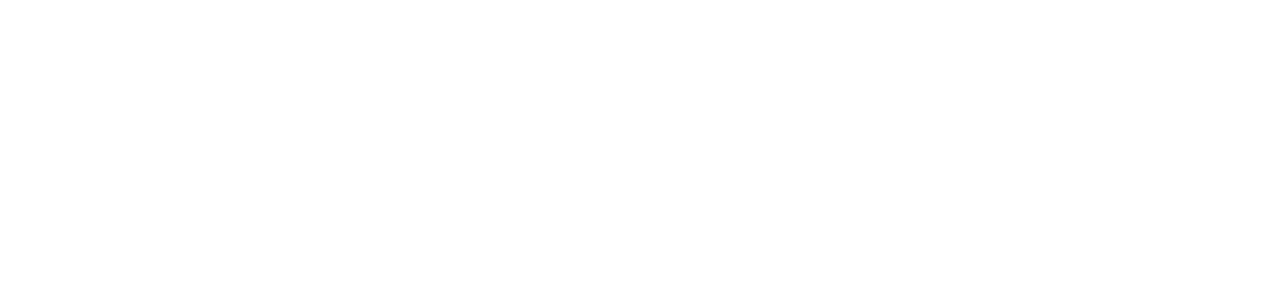
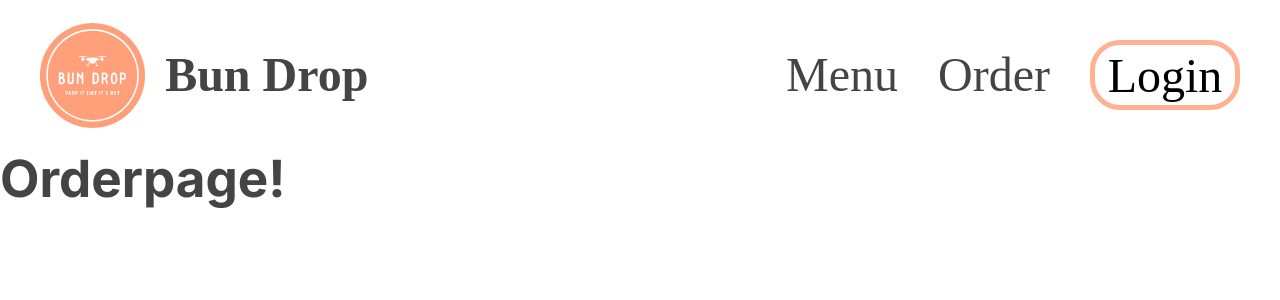
Before and after one commit to emmadq/bun-drop, a React (Vite) app: page /order in a window 1280 px wide. Before the commit this address had no page. Shown: the top 300 px of the page. Built offline with nearby package versions, Linux system fonts and the light colour scheme; a web font is replaced by a local one.

Commit message:
add small fix navbar

```diff
--- a/src/App.css
+++ b/src/App.css
@@ -7,6 +7,7 @@
 body {
   min-height: 100vh;
   font-family: "Inter", sans-serif; /* Se till att fonten appliceras på body */
+  color: #444;
   display: flex;
   flex-direction: column;
   overflow-x: hidden;
@@ -26,6 +27,7 @@ a {
 
 .Navbar-container {
   height: 150px;
+  width: 100vw;
   max-width: 1920px;
   display: flex;
   justify-content: space-between;
@@ -54,18 +56,37 @@ a {
   margin-right: 40px;
   display: flex;
   align-items: center;
-}
-
-.link-cont a {
   text-decoration: none;
   color: inherit;
   font-family: "Just Me Again Down Here", cursive;
   font-size: 3rem;
+}
+
+.link-cont a {
   margin-left: 40px;
+  color: #444;
+  height: 55px;
+  display: flex;
+  justify-content: center;
+  align-items: center;
+}
+
+.link-cont a:hover {
+  color: #ffb191 !important;
+}
+
+.link-cont:hover {
+  color: inherit !important;
+}
+
+.link-cont .active {
+  color: #444;
+  border-bottom: 5px solid #ffb191;
 }
 
 .link-cont button {
   height: 70px;
+  width: 150px;
   border-radius: 30px;
   display: flex;
   align-items: center;
@@ -74,6 +95,22 @@ a {
   margin-left: 40px;
   border: 5px solid #ffb191;
   background-color: transparent;
+  display: flex;
+  align-items: center;
+  justify-content: center;
+}
+
+.link-cont button:hover {
+  background-color: #ffb191;
+  color: #efefef;
+  border: none;
+}
+
+.link-cont button:focus {
+  background-color: #ffb191;
+  color: #efefef;
+  border: none;
+  outline: none;
 }
 
 .footer-container {
@@ -321,12 +358,16 @@ a {
   width: 500px;
   height: 900px;
   position: fixed;
+  top: 50%;
+  left: 50%;
+  transform: translate(-50%, -50%);
   border-radius: 40px;
   display: flex;
   flex-direction: column;
   align-items: center;
   justify-content: space-between;
   border-radius: 40px;
+  overflow: hidden;
 }
 
 .burger-modal:hover {
@@ -352,7 +393,7 @@ a {
 
 #burger-modal-img {
   position: relative;
-  width: 100%;
+  width: 101%;
   border-radius: 40px;
 }
 
@@ -445,6 +486,9 @@ a {
 }
 
 .burger-modal-btn-cont button:hover {
-  border: #efefef solid 3px;
+  border: #efefef solid px;
   transition: border 0.1s ease;
 }
+
+.menu {
+}
--- a/src/App.jsx
+++ b/src/App.jsx
@@ -2,6 +2,8 @@ import React from "react";
 import "./App.css";
 import { BrowserRouter as Router, Routes, Route, Link } from "react-router-dom";
 import Home from "./pages/Home";
+import Meny from "./pages/Meny";
+import Order from "./pages/Order";
 
 const App = () => {
   return (
@@ -9,6 +11,9 @@ const App = () => {
       <Router>
         <Routes>
           <Route path="/" element={<Home></Home>}></Route>
+          <Route path="/menu" element={<Meny></Meny>}></Route>
+          <Route path="/order" element={<Order></Order>}></Route>
+
           <Route></Route>
         </Routes>
       </Router>
--- a/src/components/Navbar.jsx
+++ b/src/components/Navbar.jsx
@@ -1,22 +1,45 @@
-import React from "react";
+import React, { useState, useEffect } from "react";
 import LogoC from "../assets/bun drop images/logo-color.png";
 
 const Navbar = () => {
-  const meny = [];
+  const [clicked, setClicked] = useState("");
 
-  fetch("http://localhost:3000/menu")
-    .then((resp) => resp.json())
-    .then((data) => meny.push(data));
+  useEffect(() => {
+    const storedClicked = localStorage.getItem("clicked");
+    if (storedClicked) {
+      setClicked(storedClicked);
+    }
+  }, []);
+
+  useEffect(() => {
+    localStorage.setItem("clicked", clicked);
+  }, [clicked]);
 
   return (
     <div className="Navbar-container">
-      <div className="logo-cont">
+      <a
+        onClick={() => setClicked("")}
+        className="logo-cont link-cont"
+        href="/"
+      >
         <img src={LogoC} alt="" />
         <h2>Bun Drop</h2>
-      </div>
+      </a>
       <div className="link-cont">
-        <a href="">Meny</a>
-        <a href="">Order</a>
+        <a
+          onClick={() => setClicked("menu")}
+          className={clicked === "menu" ? "active" : ""}
+          href="/menu"
+        >
+          Menu
+        </a>
+        <a
+          onClick={() => setClicked("order")}
+          className={clicked === "order" ? "active" : ""}
+          href="/order"
+        >
+          Order
+        </a>
         <button>Login</button>
       </div>
     </div>
--- a/src/pages/Meny.jsx
+++ b/src/pages/Meny.jsx
@@ -1,7 +1,13 @@
 import React from "react";
+import Navbar from "../components/Navbar";
 
 function Meny() {
-  return <></>;
+  return (
+    <>
+      <Navbar></Navbar>
+      <div className="menu">Menupage</div>
+    </>
+  );
 }
 
 export default Meny;
--- a/src/pages/Order.jsx
+++ b/src/pages/Order.jsx
@@ -1,7 +1,13 @@
 import React from "react";
+import Navbar from "../components/Navbar";
 
 function Order() {
-  return <></>;
+  return (
+    <>
+      <Navbar></Navbar>
+      <h1>Orderpage!</h1>
+    </>
+  );
 }
 
 export default Order;
```
